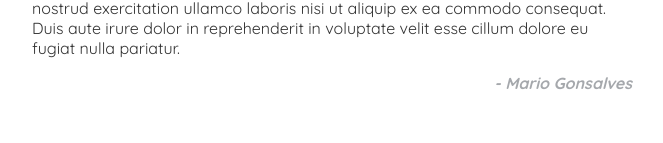
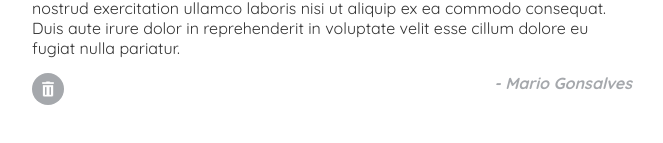
Before and after one commit to theiconik/cine-crux, a React (Create React App) app: page /blogs/1 in a window 1280 px wide. Shown: the part 223-366 px from the top of the page, without its empty margins (308-971 px from the left). Built offline with nearby package versions, Linux system fonts and the light colour scheme; data requests are answered from the project's data file.

Commit message:
Deleting blogs and 404 error route

```diff
--- a/data/db.json
+++ b/data/db.json
@@ -13,16 +13,16 @@
       "id": 2
     },
     {
-      "title": "dfnofd",
-      "body": "ndffvoifn",
-      "author": "Piyush",
-      "id": 3
-    },
-    {
       "title": "KR$NA is best rapper in India",
       "body": "Starting is rap career from 1998, KR$NA the OG has grinded a lot in the field of rap and have gained a lot of experience in the game. He has made a lot of tracks on different genres like trap, protest, poetry, beef, drill etc. He is most known for his fearless attitude in diss tracks and insane level of lyricism in his rap.",
       "author": "Ujjawal",
       "id": 4
+    },
+    {
+      "title": "Lorem Ipsum",
+      "body": "lorem Ipsum is simply dummy text of the printing and typesetting industry. Lorem Ipsum has been the industry's standard dummy text ever since the 1500s, when an unknown printer took a galley of type and scrambled it to make a type specimen book. It has survived not only five centuries, but also the leap into electronic typesetting, remaining essentially unchanged. It was popularised in the 1960s with the release of Letraset sheets containing Lorem Ipsum passages, and more recently with desktop publishing software like Aldus PageMaker including versions of Lorem Ipsum.",
+      "author": "Sarvagya",
+      "id": 5
     }
   ]
 }
--- a/src/App.js
+++ b/src/App.js
@@ -3,6 +3,7 @@ import Home from "./Routes/Home";
 import { BrowserRouter as Router, Route, Switch } from "react-router-dom";
 import Create from "./Routes/Create";
 import BlogDetails from "./Routes/BlogDetails";
+import NotFound from "./Routes/NotFound";
 
 function App() {
   return (
@@ -20,6 +21,9 @@ function App() {
             <Route path="/blogs/:id">
               <BlogDetails />
             </Route>
+            <Route path="*">
+              <NotFound />
+            </Route>
           </Switch>
         </div>
       </div>
--- a/src/Hooks/useFetch.js
+++ b/src/Hooks/useFetch.js
@@ -33,7 +33,7 @@ const useFetch = (url) => {
           }
 
         });
-    }, 1000);
+    }, 200);
 
     return () => abortCont.abort();
   }, [url]);
--- a/src/Routes/BlogDetails.js
+++ b/src/Routes/BlogDetails.js
@@ -1,6 +1,7 @@
-import { useParams } from "react-router";
+import { useHistory, useParams } from "react-router";
 import useFetch from "../Hooks/useFetch";
 import loadinglogo from "../Assets/Ripple-1s-200px.gif";
+import trash from "../Assets/icons8-trash-24.png";
 
 const BlogDetails = () => {
   const { id } = useParams();
@@ -8,6 +9,15 @@ const BlogDetails = () => {
   const { data: blog, error, isPending } = useFetch(
     "http://localhost:8000/blogs/" + id
   );
+  const history = useHistory();
+
+  const handleDelete = () => {
+    fetch("http://localhost:8000/blogs/" + blog.id,{
+      method: "DELETE"
+    }).then(() =>{
+      history.push('/');
+    })
+  }
 
   return (
     <div className="blog-details">
@@ -42,8 +52,24 @@ const BlogDetails = () => {
           >
             {blog.title}
           </h3>
-          <div style={{marginBottom:"15px"}}>{blog.body}</div>
-          <h4 style={{ display: "flex", justifyContent: "flex-end", }}>
+          <div style={{ marginBottom: "15px" }}>{blog.body}</div>
+          <h4 style={{ display: "flex", justifyContent: "space-between" }}>
+            <button
+              onClick={handleDelete}
+              className="del"
+              style={{
+                borderRadius: "50%",
+                border:"none",
+                outline:"none",
+                display:"flex",
+                justifyContent:"center",
+                alignItems:"center",
+                padding:"4px 4px",
+                cursor:"pointer",
+              }}
+            >
+              <img src={trash} style={{filter: "invert(100%) sepia(0%) saturate(1%) hue-rotate(231deg) brightness(103%) contrast(101%)", transform:"scale(0.75)"}} alt=""></img>
+            </button>
             <i>
               <strong
                 style={{
--- a/src/Routes/Create.js
+++ b/src/Routes/Create.js
@@ -1,5 +1,4 @@
 import { useState } from "react"
-import  loadinganim from "../Assets/Eclipse-1s-200px.gif"
 import { useHistory } from "react-router-dom"
 
 const Create = () => {
@@ -22,7 +21,7 @@ const Create = () => {
       }).then(() => {
          console.log("New Blog Added");
          setIsPending(false);
-         history.go(-1);
+         history.push('/');
       })
    }
 
@@ -46,7 +45,7 @@ const Create = () => {
                <option value="Sarvagya">Sarvagya</option>
             </select>
             {!isPending && <button className="ripple">Add blog</button>}
-            {isPending && <button disabled><img src={loadinganim} alt=""/></button>}
+            {isPending && <button disabled style={{backgroundColor:"grey"}}>⏳</button>}
          </form>
          {/* Ouput
             <p>{ title}</p>
--- /dev/null
+++ b/src/Routes/NotFound.js
@@ -0,0 +1,22 @@
+import { Link } from "react-router-dom";
+
+const NotFound = () => {
+  return (
+    <div className="not-found">
+      <h3 style={{ color:"#f1356d",textAlign: "center", marginBottom: "5px" }}>
+        Oops! Sorry😕
+      </h3>
+      <p style={{ textAlign: "center", marginBottom: "20px" }}>
+        That page couldn't be found!
+      </p>
+      <h4 style={{display:"flex",justifyContent:"center",alignContent:"center"}}>
+      <p>🔙</p><Link
+          to="/"
+        >Home
+        </Link>
+      </h4>
+    </div>
+  );
+};
+
+export default NotFound;
--- a/src/index.css
+++ b/src/index.css
@@ -32,6 +32,7 @@
 .navbar a:hover {
   color: #f1356d;
 }
+
 
 .content {
   max-width: 600px;
@@ -116,3 +117,15 @@
   background-size: 100%;
   transition: background 0s;
 }
+
+.del {
+  background-color: #a5a8ac;
+}
+
+.del:hover {
+  background-color: #f1356d;
+}
+
+.del:active {
+  transform: scale(0.85);
+}
```
Also changed, not shown: src/Assets/Eclipse-1s-200px.gif (deleted), src/Assets/icons8-trash-24.png (added).
